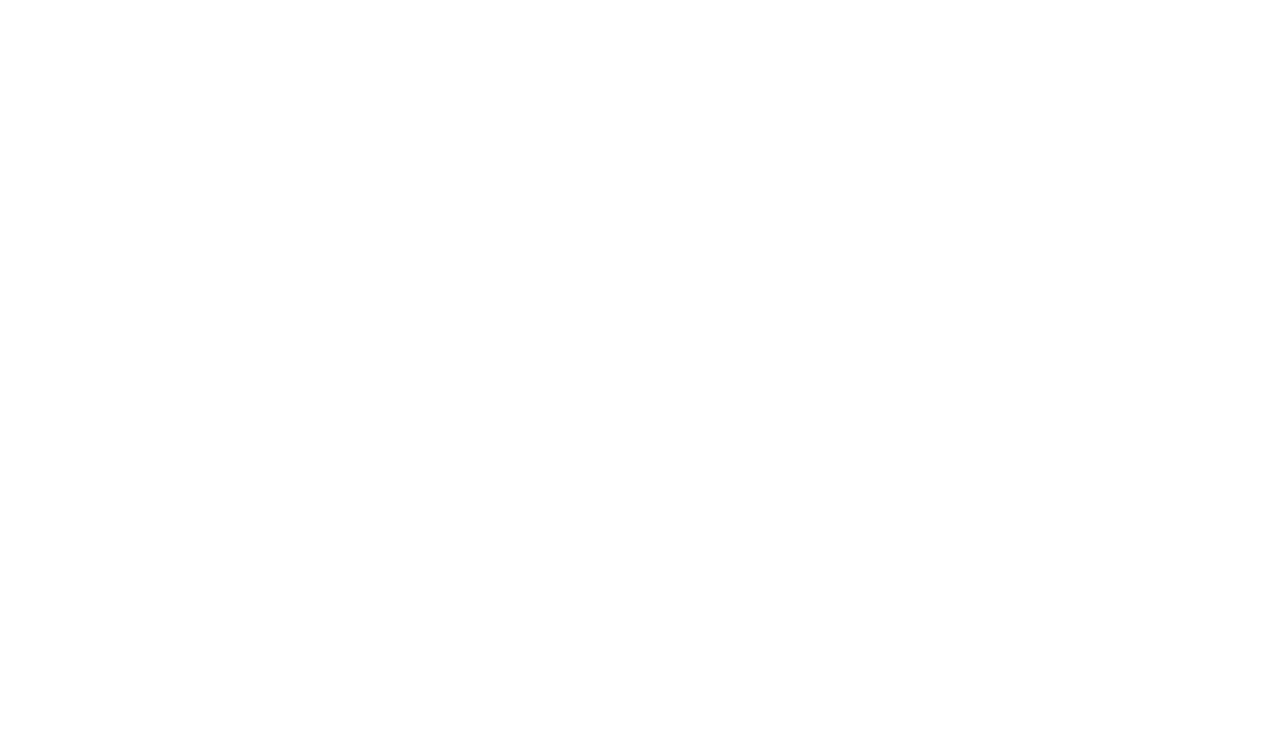
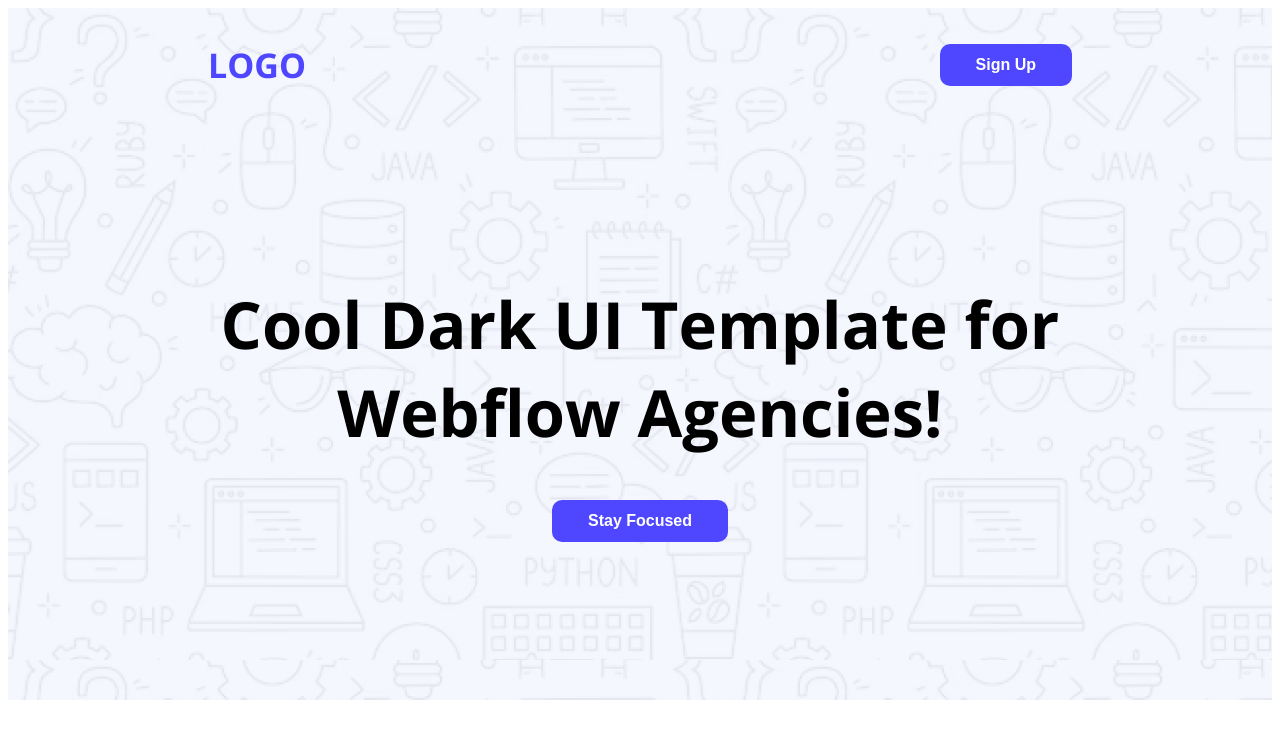
Before and after one commit to rimon-islam53/landing-launchpad, a plain HTML site: page index.html in a window 1280 px wide. Drawn offline with nearby package versions, Linux system fonts and the light colour scheme.

Commit message:
complete navbar and banner section

```diff
--- a/index.html
+++ b/index.html
@@ -1,12 +1,34 @@
 <!DOCTYPE html>
 <html lang="en">
+
 <head>
     <meta charset="UTF-8">
     <meta name="viewport" content="width=device-width, initial-scale=1.0">
     <title>landing-launchpad</title>
+    <link rel="preconnect" href="https://fonts.googleapis.com">
+    <link rel="preconnect" href="https://fonts.gstatic.com" crossorigin>
+    <link
+        href="https://fonts.googleapis.com/css2?family=Open+Sans:ital,wght@0,300..800;1,300..800&family=Raleway:ital,wght@0,100..900;1,100..900&display=swap"
+        rel="stylesheet">
+    <link rel="stylesheet" href="styles/launch.css">
 </head>
-<body>
+
+<body class="raleway">
     <header>
+
+        <!--navbar section-->
+        <nav>
+            <h3 class="nav-title text-secondary">LOGO</h3>
+            <a href=""><button class="btn-primary">Sign Up</button></a>
+        </nav>
+
+        <!--banner section-->
+        <div class="banner">
+            <div class="banner-content text-center">
+                <h1 class="banner-description">Cool Dark UI Template for <br> Webflow Agencies!</h1>
+                <a href=""><button class="btn-primary btn-secondary">Stay Focused</button></a>
+            </div>
+        </div>
 
     </header>
     <main>
@@ -16,4 +38,5 @@
 
     </footer>
 </body>
+
 </html>
--- /dev/null
+++ b/styles/launch.css
@@ -0,0 +1,61 @@
+.raleway {
+    font-family: "Open Sans", sans-serif;
+    font-optical-sizing: auto;
+    font-style: normal;
+    font-variation-settings:
+        "wdth" 100;
+}
+
+/* header item */
+
+header{
+    background-image: url(../Assets/Hero-bg.png);
+    height: 100%;
+
+}
+
+.banner-description{
+    font-weight: bold;
+    font-size: 65px;
+}
+
+/* shared items */
+
+.btn-primary{
+    background-color: #4E47FF;
+    font-weight: bold;
+    color: #FFFFFF;
+    padding: 12px 36px;
+    border-radius: 10px;
+    font-size: 16px;
+    border: none;
+
+
+}
+
+.btn-secondary{
+    margin-bottom: 158px;
+}
+
+.text-center{
+    text-align: center;
+}
+
+.text-secondary{
+    color: #4E47FF;
+}
+
+/* nav styles */
+
+nav{
+    display: flex;
+    align-items: center;
+    justify-content: space-between;
+    margin: 0 200px;
+    margin-bottom: 158px;
+
+}
+
+.nav-title{
+    font-size: 34px;
+}
```
